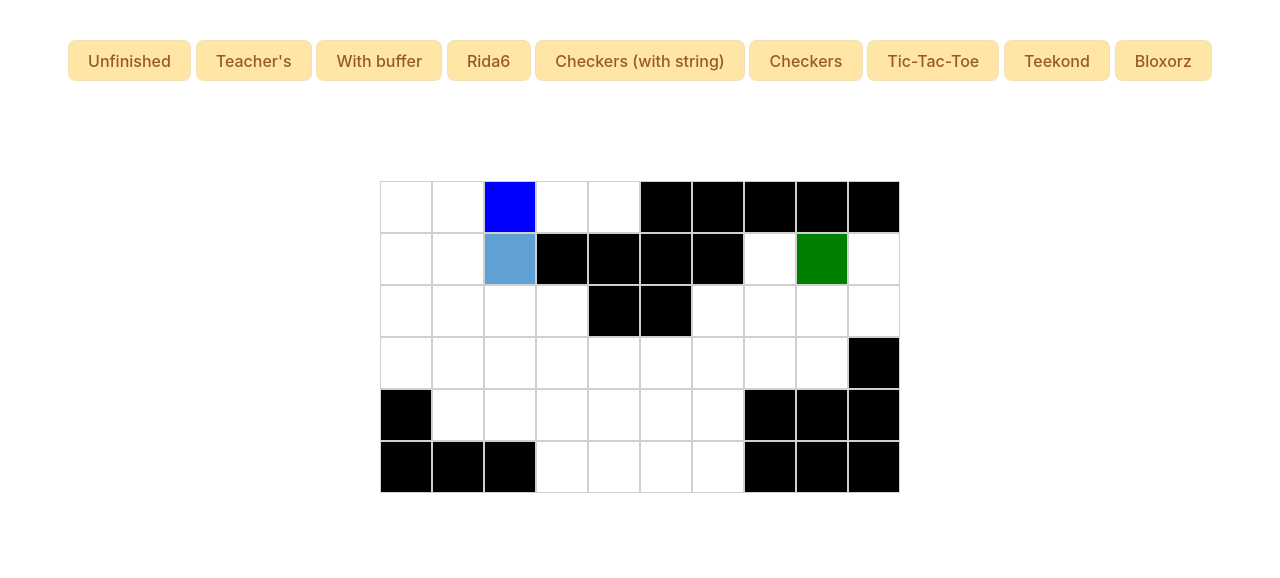
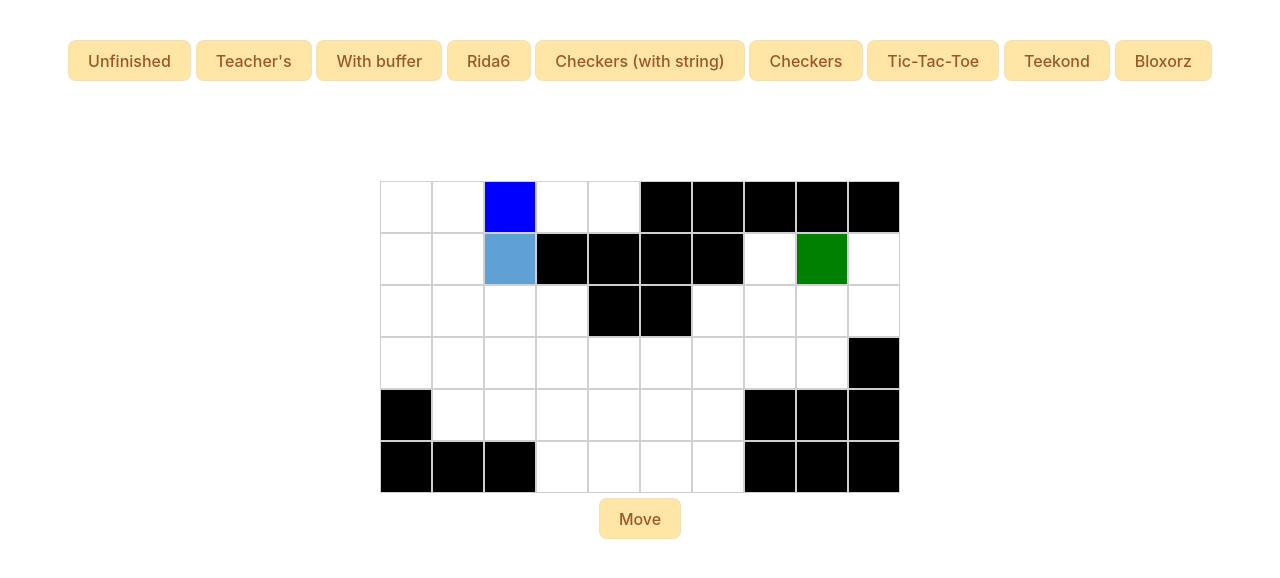
Before and after one commit to Uptaker/AI, a Svelte app in the folder code/week1/: page / in a window 1280 px wide. Shown: the top 578 px of the page. Built offline with nearby package versions, Linux system fonts and the light colour scheme.

Commit message:
type safety and player finding

```diff
--- a/code/week1/src/components/Bloxors.svelte
+++ b/code/week1/src/components/Bloxors.svelte
@@ -7,6 +7,20 @@
 
   enum Direction {
     UP, DOWN, LEFT, RIGHT, ANY
+  }
+
+  interface Position {
+    row: number,
+    column: number
+  }
+
+  function findPlayerPosition(): Position {
+    let row, column
+    row = state.findIndex((row) => row.find((c, index) => {
+      column = index
+      return c.type === Type.VERTICAL || c.type === Type.UP || c.type === Type.VERTICAL
+    }))
+    return {row, column}
   }
 
   interface Tile {
@@ -28,16 +42,55 @@
 
   const state: Tile[][] = initState(stateAsStrings)
 
-  onMount(() => {
-    console.log(state)
-  })
+  /*
+  function explore() {
+    let algkoht = praeguneSeis.indexOf("S");
+    let loppkoht = praeguneSeis.indexOf("F");
+    praeguneSeis[loppkoht] = ".";
+    let hallid = [algkoht];
+    while (hallid.length > 0) {
+      let uuritav = hallid.shift(); //eemaldab esimese elemendi muutujasse
+      let vabad = leiaVabad(uuritav);
+      vabad.forEach((koht) => {
+        let vahe = koht - uuritav;
+        let symbol = "?";
+        if (vahe == -1) symbol = "p"
+        if (vahe == 1) symbol = "v"
+        if (vahe == -kp) symbol = "a"
+        if (vahe == kp) symbol = "y"
+        praeguneSeis[koht] = symbol;
+        hallid.push(koht)
+      })
+    }
+
+    //replace with o
+    const arvud = {v: -1, p: 1, a: kp, y:-kp}
+    if (praeguneSeis[loppkoht] != ".") {
+      let koht = loppkoht
+      while (koht != algkoht) {
+        let symbol = praeguneSeis[koht]
+        let uusKoht =  koht + arvud[symbol]
+        praeguneSeis[koht] = 'o'
+        koht = uusKoht
+      }
+    }
+
+    for (let nr = 0; nr < kp * kp; nr++) {
+      if (praeguneSeis[nr] in arvud) {
+        praeguneSeis[nr] = '.'
+      }
+    }
+    vastus = (praeguneSeis[loppkoht] == ".") ? "Ei" : "Jah";
+  }
+
+  */
 
   function initState(strings: string[]): Tile[][] {
     let startingState: Tile[][] = []
     strings.forEach(r => {
       const row = []
       const column = r.split("")
-      column.forEach(c => row.push({type: c} as Tile))
+      column.forEach(c => row.push({type: c, wayX: Direction.ANY, wayY: Direction.ANY, wayZ: Direction.ANY} as Tile))
       startingState.push(row)
     })
     return startingState
@@ -53,7 +106,7 @@
   }
 
   function colorByAdjacentType(row, column): string {
-    if (state[row][column - 1]?.type === Type.HORIZONTAL) return '#5FA1D5FF'
+    if (state[row]?.at(column - 1)?.type === Type.HORIZONTAL) return '#5FA1D5FF'
     else if (state[row - 1]?.at(column)?.type === Type.VERTICAL) return '#5FA1D5FF'
     else return 'white'
   }
@@ -73,6 +126,8 @@
     </div>
   {/if}
 </div>
+
+<button on:click={findPlayerPosition}>Move</button>
 
 <style>
   .row {
```
